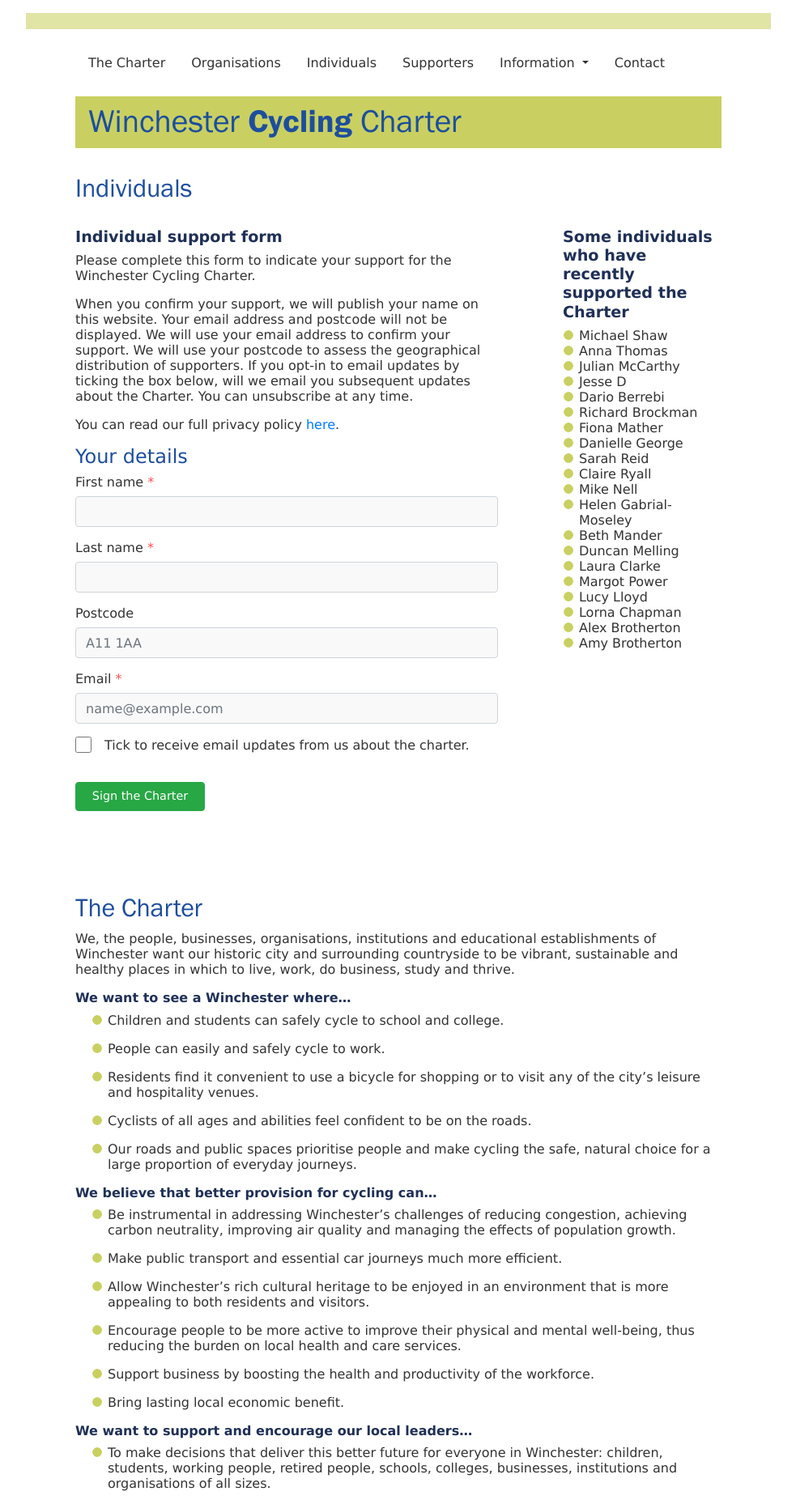
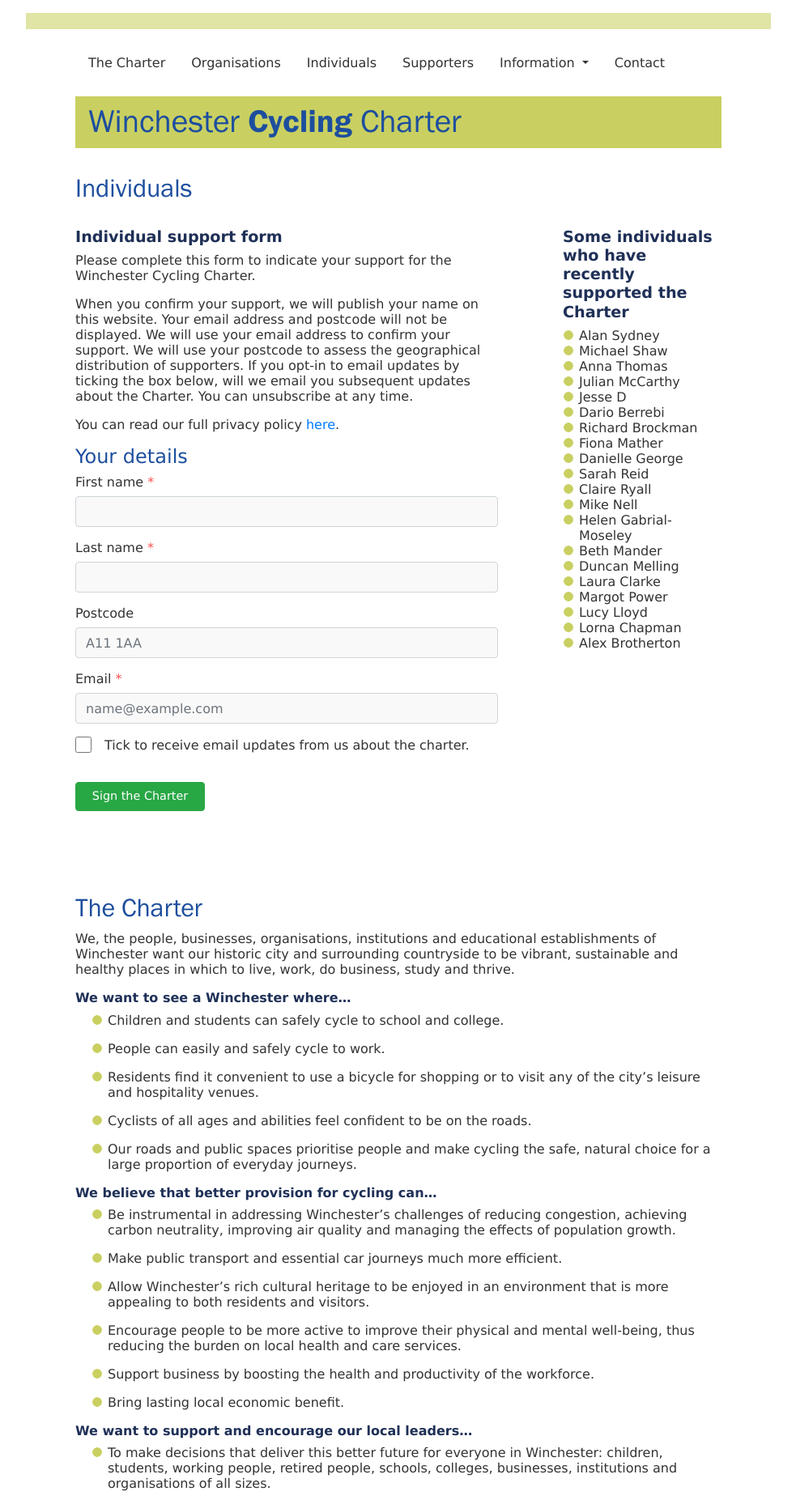
Before and after one commit to winchestercyclingcharter/winchestercyclingcharter.github.io, a Jekyll site: the page built from ind-page.md, in a window 1280 px wide. Shown: the whole page at 81% size, without its empty margins (148-1131 px from the left). Built offline with Jekyll 4.4.1, drawn with Linux system fonts in a browser that asks for light colours; nearby versions of some CDN libraries.

Commit message:
Update people.yml

```diff
--- a/_data/people.yml
+++ b/_data/people.yml
@@ -797,3 +797,4 @@ people:
 - { lastname: Thomas, firstname: Anna, dt: 20220510-163937-453888 }
 - { lastname: Mather, firstname: Fiona, dt: 20220428-125514-011564 }
 - { lastname: Shaw, firstname: Michael, dt: 20220521-090915-219154 }
+- { lastname: Sydney , firstname: Alan, dt: 20220522-212553-990511 }
```
